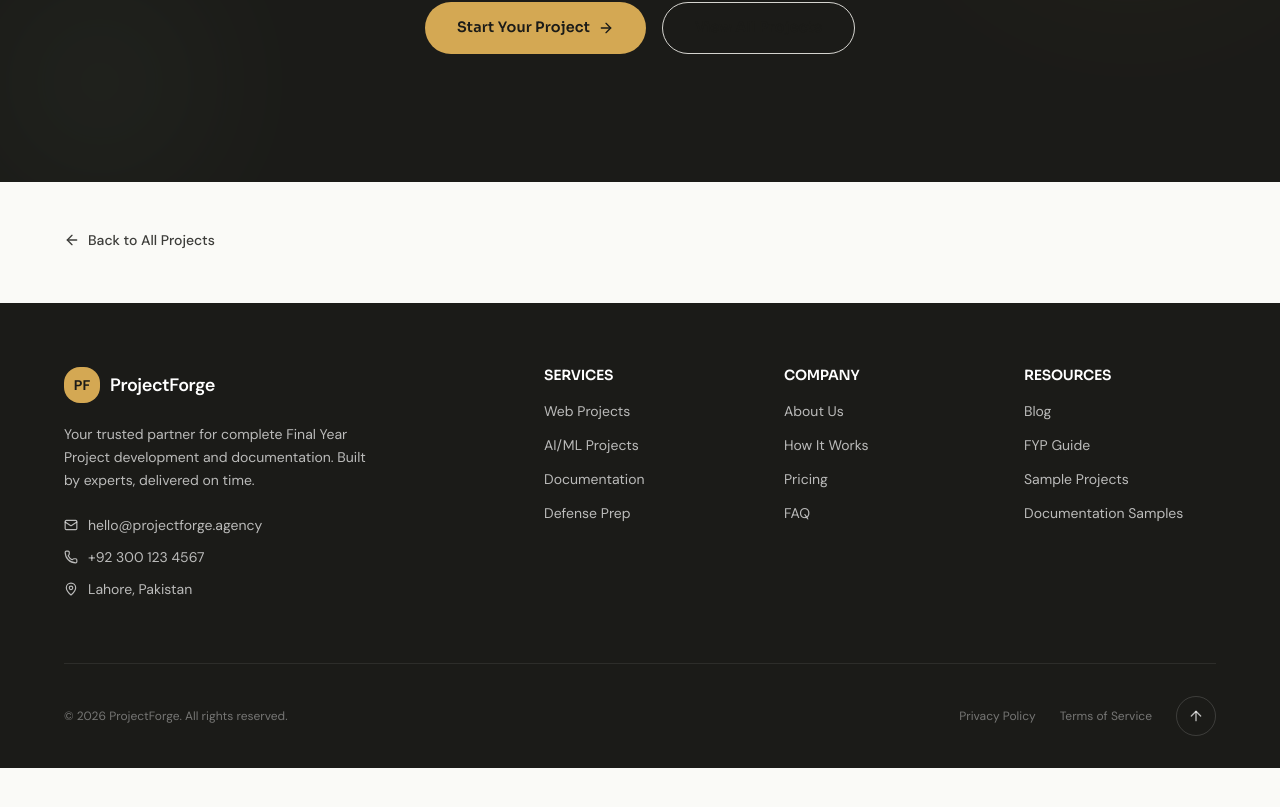
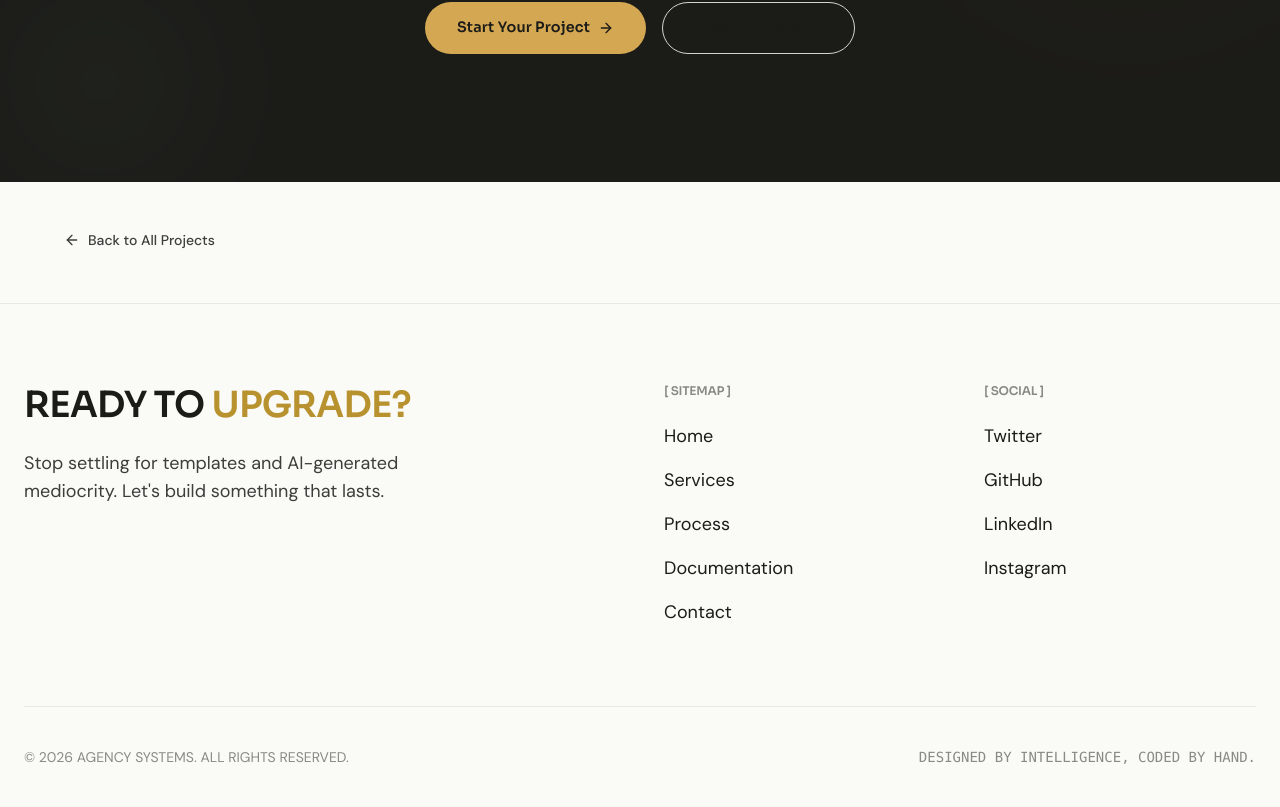
Before and after one commit to abdulrahman-sde/Project-Forge, a Next.js app: page /projects/chatpdf in a window 1280 px wide. Shown: the part 6580-7387 px from the top of the page. Before the commit the page ends 7348 px from the top, so only its background shows below. Built offline with nearby package versions, Linux system fonts and the light colour scheme.

Commit message:
feat:add analytics

```diff
--- a/app/components/FAQSection.tsx
+++ b/app/components/FAQSection.tsx
@@ -105,11 +105,7 @@ export default function FAQSection() {
   const [openIndex, setOpenIndex] = useState<number | null>(0);
 
   return (
-    <section
-      id="faq"
-      className="section-padding bg-silk"
-      ref={ref}
-    >
+    <section id="faq" className="section-padding bg-silk" ref={ref}>
       <div className="section-wrapper">
         <div className="grid grid-cols-1 lg:grid-cols-[1fr_2fr] gap-16">
           {/* Left column — heading */}
--- a/app/components/Footer.tsx
+++ b/app/components/Footer.tsx
@@ -1,128 +1,63 @@
-"use client";
-
-import { ArrowUp, Mail, Phone, MapPin } from "lucide-react";
-
-const footerLinks = {
-  Services: [
-    { label: "Web Projects", href: "#services" },
-    { label: "AI/ML Projects", href: "#services" },
-    { label: "Documentation", href: "#services" },
-    { label: "Defense Prep", href: "#services" },
-  ],
-  Company: [
-    { label: "About Us", href: "#" },
-    { label: "How It Works", href: "#process" },
-    { label: "Pricing", href: "#pricing" },
-    { label: "FAQ", href: "#faq" },
-  ],
-  Resources: [
-    { label: "Blog", href: "#" },
-    { label: "FYP Guide", href: "#" },
-    { label: "Sample Projects", href: "#projects" },
-    { label: "Documentation Samples", href: "#" },
-  ],
-};
-
 export default function Footer() {
-  const scrollToTop = () => {
-    window.scrollTo({ top: 0, behavior: "smooth" });
-  };
-
   return (
-    <footer className="bg-(--color-ink) text-[rgba(255,255,255,0.7)] pt-16 pb-8">
-      <div className="section-wrapper">
-        {/* Top row */}
-        <div className="grid grid-cols-1 md:grid-cols-2 lg:grid-cols-5 gap-12 mb-16">
-          {/* Brand column */}
-          <div className="lg:col-span-2">
-            <div className="flex items-center gap-2.5 mb-5">
-              <div className="w-9 h-9 rounded-lg bg-amber flex items-center justify-center">
-                <span className="text-(--color-ink) font-bold text-sm">
-                  PF
-                </span>
-              </div>
-              <span className="font-semibold text-lg text-white tracking-tight">
-                ProjectForge
-              </span>
-            </div>
-            <p className="text-sm leading-relaxed mb-6 max-w-[320px]">
-              Your trusted partner for complete Final Year Project development
-              and documentation. Built by experts, delivered on time.
+    <footer className="bg-[var(--color-ivory)] text-[var(--color-ink)] pt-20 pb-10 border-t border-[var(--color-border)]">
+      <div className="container mx-auto px-6">
+        <div className="grid grid-cols-1 md:grid-cols-4 gap-12 mb-20">
+          <div className="col-span-2">
+            <h2 className="text-4xl font-display font-bold uppercase tracking-tighter mb-6">
+              Ready to{" "}
+              <span className="text-[var(--color-amber-dark)]">Upgrade?</span>
+            </h2>
+            <p className="text-[var(--color-graphite)] max-w-md text-lg">
+              Stop settling for templates and AI-generated mediocrity. Let's
+              build something that lasts.
             </p>
-            <div className="space-y-3">
-              <a
-                href="mailto:hello@projectforge.agency"
-                className="flex items-center gap-2.5 text-sm hover:text-amber transition-colors"
-              >
-                <Mail size={14} />
-                hello@projectforge.agency
-              </a>
-              <a
-                href="tel:+923001234567"
-                className="flex items-center gap-2.5 text-sm hover:text-amber transition-colors"
-              >
-                <Phone size={14} />
-                +92 300 123 4567
-              </a>
-              <div className="flex items-center gap-2.5 text-sm">
-                <MapPin size={14} />
-                Lahore, Pakistan
-              </div>
-            </div>
           </div>
 
-          {/* Link columns */}
-          {Object.entries(footerLinks).map(([title, links]) => (
-            <div key={title}>
-              <h4 className="font-semibold text-white text-sm mb-4 uppercase tracking-wider">
-                {title}
-              </h4>
-              <ul className="space-y-2.5">
-                {links.map((link) => (
-                  <li key={link.label}>
+          <div>
+            <h4 className="font-mono text-xs text-[var(--color-stone)] uppercase tracking-widest mb-6">
+              [ SITEMAP ]
+            </h4>
+            <ul className="space-y-4">
+              {["Home", "Services", "Process", "Documentation", "Contact"].map(
+                (item) => (
+                  <li key={item}>
                     <a
-                      href={link.href}
-                      className="text-sm hover:text-amber transition-colors duration-300"
+                      href="#"
+                      className="text-lg hover:text-[var(--color-amber-dark)] transition-colors"
                     >
-                      {link.label}
+                      {item}
                     </a>
                   </li>
-                ))}
-              </ul>
-            </div>
-          ))}
+                ),
+              )}
+            </ul>
+          </div>
+
+          <div>
+            <h4 className="font-mono text-xs text-[var(--color-stone)] uppercase tracking-widest mb-6">
+              [ SOCIAL ]
+            </h4>
+            <ul className="space-y-4">
+              {["Twitter", "GitHub", "LinkedIn", "Instagram"].map((item) => (
+                <li key={item}>
+                  <a
+                    href="#"
+                    className="text-lg hover:text-[var(--color-amber-dark)] transition-colors"
+                  >
+                    {item}
+                  </a>
+                </li>
+              ))}
+            </ul>
+          </div>
         </div>
 
-        {/* Divider */}
-        <div className="h-px bg-[rgba(255,255,255,0.08)] mb-8" />
-
-        {/* Bottom row */}
-        <div className="flex flex-col md:flex-row items-center justify-between gap-4">
-          <p className="text-xs text-[rgba(255,255,255,0.4)]">
-            © {new Date().getFullYear()} ProjectForge. All rights reserved.
+        <div className="border-t border-[var(--color-border)] pt-10 flex flex-col md:flex-row justify-between items-center text-[var(--color-stone)] text-sm">
+          <p>© 2026 AGENCY SYSTEMS. ALL RIGHTS RESERVED.</p>
+          <p className="font-mono mt-4 md:mt-0">
+            DESIGNED BY INTELLIGENCE, CODED BY HAND.
           </p>
-
-          <div className="flex items-center gap-6">
-            <a
-              href="#"
-              className="text-xs text-[rgba(255,255,255,0.4)] hover:text-amber transition-colors"
-            >
-              Privacy Policy
-            </a>
-            <a
-              href="#"
-              className="text-xs text-[rgba(255,255,255,0.4)] hover:text-amber transition-colors"
-            >
-              Terms of Service
-            </a>
-            <button
-              onClick={scrollToTop}
-              className="w-10 h-10 rounded-full border border-[rgba(255,255,255,0.15)] flex items-center justify-center hover:bg-amber hover:border-amber hover:text-(--color-ink) transition-all duration-300"
-              aria-label="Back to top"
-            >
-              <ArrowUp size={16} />
-            </button>
-          </div>
         </div>
       </div>
     </footer>
--- a/app/components/StatsBar.tsx
+++ b/app/components/StatsBar.tsx
@@ -61,7 +61,7 @@ export default function StatsBar() {
           transition={{ duration: 0.7, ease: [0.22, 1, 0.36, 1] }}
           className="bg-(--color-ink) rounded-2xl py-8 md:py-10 px-6 md:px-12"
         >
-          <div className="grid grid-cols-2 md:grid-cols-4 gap-8 md:gap-0">
+          <div className="grid grid-cols-2 md:grid-cols-4 gap-8 mb-8 md:gap-0">
             {stats.map((stat, i) => (
               <div
                 key={i}
@@ -71,7 +71,7 @@ export default function StatsBar() {
                     : ""
                 }`}
               >
-                <div className="text-3xl md:text-4xl font-bold text-(--color-ivory) tracking-tight mb-1">
+                <div className="text-3xl md:text-4xl  font-bold text-(--color-ivory) tracking-tight mb-1">
                   <AnimatedCounter
                     target={stat.value}
                     suffix={stat.suffix}
--- a/app/layout.tsx
+++ b/app/layout.tsx
@@ -1,5 +1,6 @@
 import type { Metadata } from "next";
 import { Sora, DM_Sans } from "next/font/google";
+import { Analytics } from "@vercel/analytics/next";
 import "./globals.css";
 
 const sora = Sora({
@@ -49,6 +50,7 @@ export default function RootLayout({
       <body>
         <div className="grain-overlay" aria-hidden="true" />
         {children}
+        <Analytics />
       </body>
     </html>
   );
--- a/app/page.tsx
+++ b/app/page.tsx
@@ -1,35 +1,29 @@
+import CTASection from "./components/CTASection";
+import FAQSection from "./components/FAQSection";
+import Footer from "./components/Footer";
+import HeroSection from "./components/HeroSection";
 import Navbar from "./components/Navbar";
-import HeroSection from "./components/HeroSection";
-import StatsBar from "./components/StatsBar";
-import ServicesSection from "./components/ServicesSection";
+import PricingSection from "./components/PricingSection";
 import ProcessSection from "./components/ProcessSection";
 import ProjectsShowcase from "./components/ProjectsShowcase";
+import ServicesSection from "./components/ServicesSection";
+import StatsBar from "./components/StatsBar";
 import TestimonialsSection from "./components/TestimonialsSection";
-import PricingSection from "./components/PricingSection";
-import FAQSection from "./components/FAQSection";
-import CTASection from "./components/CTASection";
-import Footer from "./components/Footer";
 
 export default function Home() {
   return (
-    <>
+    <main className="bg-[var(--color-ivory)] min-h-screen text-[var(--color-ink)] overflow-hidden">
       <Navbar />
-      <main>
       <HeroSection />
       <StatsBar />
-        <div className="section-divider" />
       <ServicesSection />
       <ProcessSection />
-        <div className="section-divider" />
       <ProjectsShowcase />
-        <TestimonialsSection />
-        <div className="section-divider" />
       <PricingSection />
       <FAQSection />
-        <div className="section-divider" />
+      <TestimonialsSection />
       <CTASection />
+      <Footer />
     </main>
-      <Footer />
-    </>
   );
 }
--- a/package.json
+++ b/package.json
@@ -9,9 +9,10 @@
     "lint": "eslint"
   },
   "dependencies": {
+    "@vercel/analytics": "^1.6.1",
     "clsx": "^2.1.1",
-    "framer-motion": "^12.34.0",
     "lucide-react": "^0.570.0",
+    "motion": "^12.34.3",
     "next": "16.1.6",
     "react": "19.2.3",
     "react-dom": "19.2.3",
```
Also changed, not shown: app/components/HeroSection.tsx (+5 -16 lines), 1 other file (tests, documents, lock files or other folders). Lines whose indentation alone changed are shown as unchanged.
